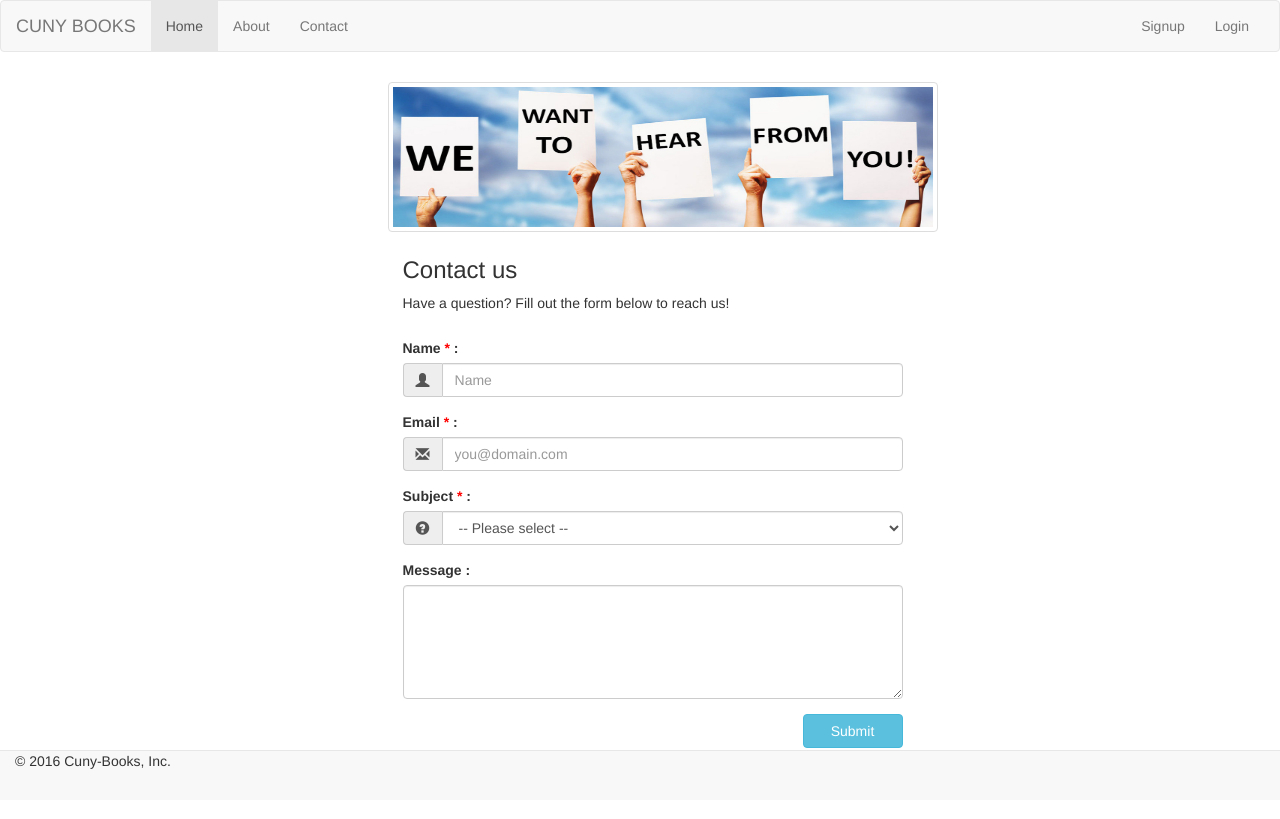
After one commit to Asefaw/cuny-books, a Node server app: template views/contact.hbs in a window 1280 px wide. The commit adds this page. Run offline with Node 20, Linux system fonts and the light colour scheme; the template is opened without the code that fills it, so the values that code supplies are empty; some libraries are stand-ins or nearby versions.

Commit message:
Create contact, contactSent controllers and views

```diff
--- a/app.js
+++ b/app.js
@@ -23,11 +23,13 @@ const MongoStore = require('connect-mongo')(session);
 const index =  require('./controllers/index');
 const books =   require('./controllers/books');
 const users =   require('./controllers/users');
- const carts =    require('./controllers/carts');
+const carts =    require('./controllers/carts');
 const offers = require('./controllers/offers');
 
 const login_logout =   require('./controllers/login_logout');
 const dashboard = require('./controllers/dashboard');
+
+const contact = require('./controllers/contact');
 
 const app = express();
 
@@ -129,6 +131,8 @@ app.use('/book/:id/carts', carts.index);
 app.use('/api/offers', offers.index);
 app.use('/book/offers/new', offers.newOffer);
 
+//contact
+app.use('/contact', contact.registerRouter());
 
 // catch 404 and forward to error handler
 app.use(function(req, res, next) {
--- a/package.json
+++ b/package.json
@@ -26,6 +26,7 @@
     "mocha": "^3.0.2",
     "mongoose": "^4.6.1",
     "morgan": "~1.7.0",
+    "nodemailer": "^2.6.4",
     "nodemon": "^1.10.2",
     "passport": "^0.3.2",
     "passport-http": "*",
--- a/public/stylesheets/style.css
+++ b/public/stylesheets/style.css
@@ -70,3 +70,32 @@
   width: 100%;
   margin-top: 15px;
 }
+
+
+
+/****** Contact page *****/
+.img-responsive {
+  max-height: 150px;
+  width: 550px;
+  margin-top: 10px;
+  padding-top: 5px;
+  margin-left: 10px;
+}
+
+.contact-form-top {
+  overflow: hidden;
+  padding: 5px 25px 0px 25px;
+  text-align: left;
+}
+
+.contact-form {
+  margin-left: 10px;
+}
+
+.required {
+  color: red;
+}
+
+#contact-button {
+  width: 100px;
+}
--- /dev/null
+++ b/views/contact.hbs
@@ -0,0 +1,62 @@
+
+<div class="container">
+	 <div class="row">
+	 	<div class="col-md-6 col-md-offset-3">
+	 		<img class="img-responsive img-thumbnail" src="/images/contact.jpg" alt="contact">
+	 	</div>
+	 </div>
+
+	 <div class="row">
+	 	<div class="col-md-6 col-md-offset-3 contact-form-box">
+	 		<div class="contact-form-top">
+	 			<h3>Contact us</h3>
+	 			<p>Have a question? Fill out the form below to reach us!</p>
+	 		</div>
+
+	 		<div class="contact-form-bottom">
+	 			<form class="contact-form" role="form" action="/contact" method="post">
+	 				<div class="form-group">
+   					<label for="name">Name<span class="required"> *</span> :</label>
+   					<div class="input-group">
+  							<span class="input-group-addon">
+    						<span class="glyphicon glyphicon-user"></span>
+  							</span>
+  							<input class="form-control" type="text" name="name" placeholder="Name" required>
+						</div>
+  					</div>
+  					<div class="form-group">
+   					<label for="email">Email<span class="required"> *</span> :</label>
+   					<div class="input-group">
+  							<span class="input-group-addon">
+    						<span class="glyphicon glyphicon-envelope"></span>
+  							</span>
+  							<input class="form-control" type="email" name="email" placeholder="you@domain.com" required>
+						</div>
+  					</div>
+  					<div class="form-group">
+   					<label for="subject">Subject <span class="required"> *</span> :</label>
+   					<div class="input-group">
+  							<span class="input-group-addon">
+    						<span class="glyphicon glyphicon-question-sign"></span>
+  							</span>
+  							<select name="subject" class="form-control" required>
+                            <option value="">-- Please select --</option>
+                            <option>Sign Up</option>
+                            <option>Login</option>
+                            <option>Payment</option>
+                            <option>General</option>
+               </select>
+						</div>
+  					</div>
+  					<div class="form-group">
+   					<label for="message">Message :</label>
+  						<textarea class="form-control" name="message" rows="5"></textarea>
+  					</div>
+  					<div class="form-group clearfix">
+  						<button type="submit" class="btn btn-info pull-right" id="contact-button">Submit</button>
+  					</div>
+				</form>
+	 		</div>
+	 	</div>
+	 </div>
+</div>
--- /dev/null
+++ b/views/contactSent.hbs
@@ -0,0 +1,4 @@
+<div class="container">
+<h2>Message Sent Successfully</h2>
+	<p>Thank you for contacting us. We will get back to you as soon as possible.</p>
+</div>
--- a/views/layouts/layout.hbs
+++ b/views/layouts/layout.hbs
@@ -32,7 +32,7 @@
       <ul class="nav navbar-nav">
         <li class="active"><a href="/">Home <span class="sr-only">(current)</span></a></li>
         <li><a href="#">About</a></li>
-        <li><a href="#">Contact</a></li>
+        <li><a href="/contact">Contact</a></li>
       </ul>
       <ul class="nav navbar-nav navbar-right">
         {{#if user}}
```
Also changed, not shown: controllers/contact.js (added, +48 -0 lines), public/images/contact.jpg (added).
